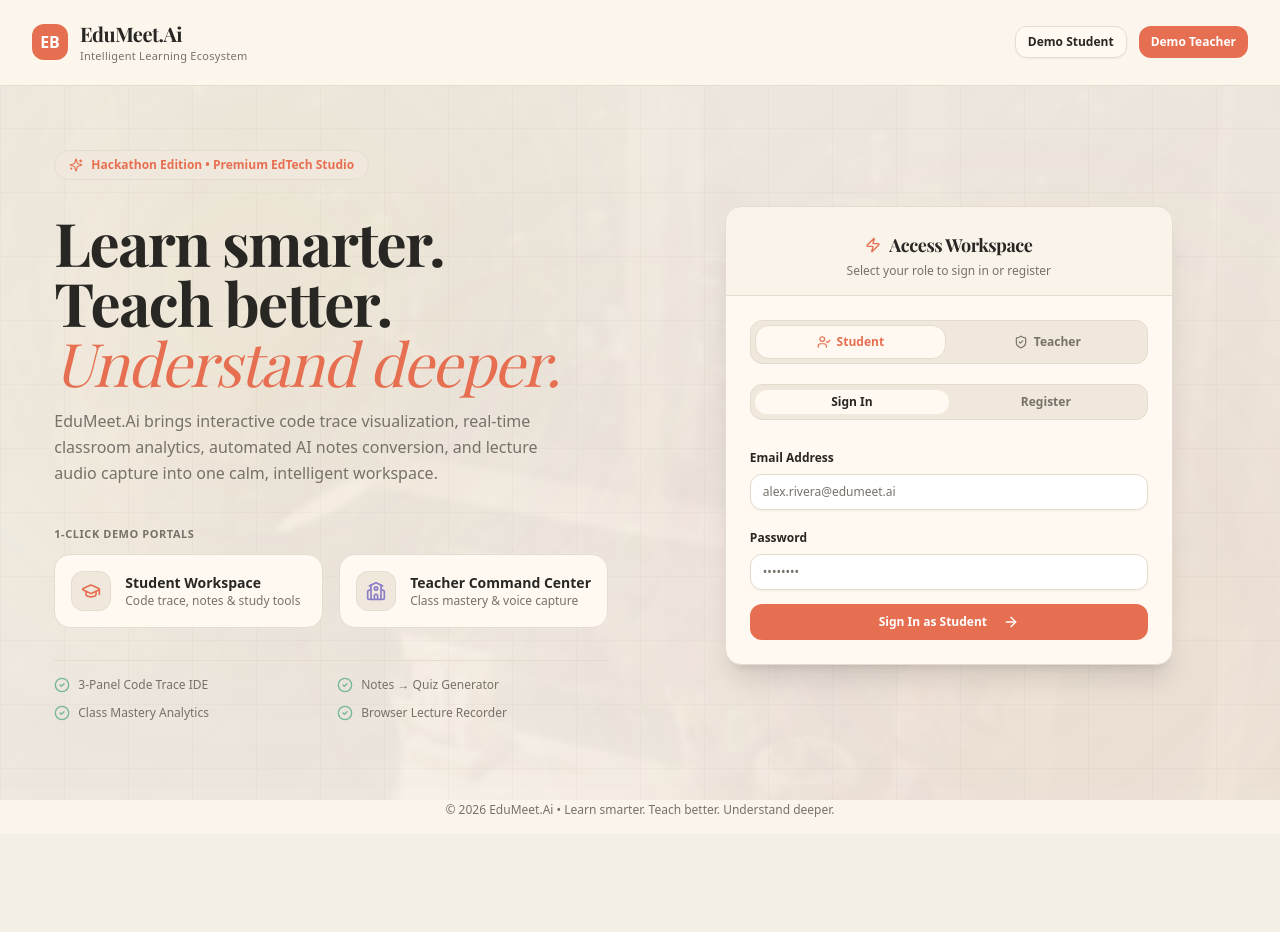
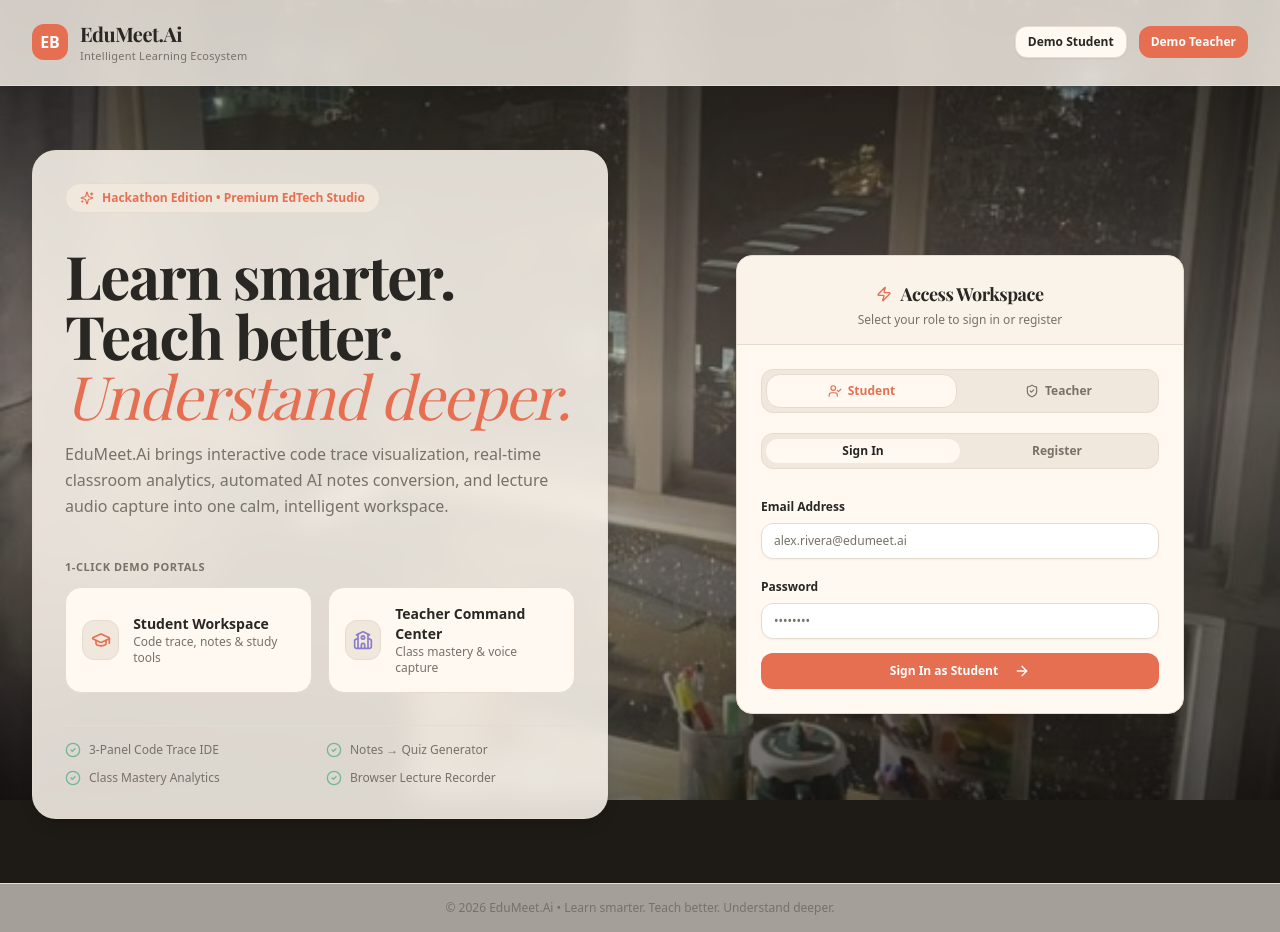
Before and after one commit to Nishaigdtuw/AULYN, a Next.js app: page / in a window 1280 px wide. Before the commit the page ends 834 px from the top, so only its background shows below. Built offline with nearby package versions, Linux system fonts and the light colour scheme.

Commit message:
Fix background photo visibility: remove opaque container backgrounds, enable vibrant study night image background across all portals

```diff
--- a/app/layout.tsx
+++ b/app/layout.tsx
@@ -34,7 +34,7 @@ export default function RootLayout({
   return (
     <html lang="en" className="light">
       <body
-        className={`${playfairDisplay.variable} ${plusJakartaSans.variable} ${jetbrainsMono.variable} font-sans bg-[#F4EFE7] text-[#292724] antialiased selection:bg-[#E76F51] selection:text-white min-h-screen relative`}
+        className={`${playfairDisplay.variable} ${plusJakartaSans.variable} ${jetbrainsMono.variable} font-sans bg-[#1e1a16] text-[#292724] antialiased selection:bg-[#E76F51] selection:text-white min-h-screen relative`}
       >
         <Toaster richColors position="top-right" theme="light" />
         {children}
--- a/app/page.tsx
+++ b/app/page.tsx
@@ -129,7 +129,7 @@ export default function AuthPage() {
   }
 
   return (
-    <div className="min-h-screen bg-[#F4EFE7] text-[#292724] flex flex-col justify-between relative overflow-hidden">
+    <div className="min-h-screen bg-transparent text-[#292724] flex flex-col justify-between relative overflow-hidden">
       {/* Abstract Atmospheric Background */}
       <AnimatedLearningBackground />
 
@@ -159,7 +159,7 @@ export default function AuthPage() {
       {/* Main Asymmetric Editorial Section */}
       <main className="max-w-7xl mx-auto px-8 py-16 grid grid-cols-1 lg:grid-cols-12 gap-16 items-center flex-1 z-10">
         {/* Left Column: Senior Designer Editorial Headline */}
-        <div className="lg:col-span-6 space-y-8">
+        <div className="lg:col-span-6 space-y-8 bg-[#FFF9F1]/85 backdrop-blur-md p-8 rounded-3xl border border-[#E5DCD0]/80 shadow-lg">
           <div className="inline-flex items-center space-x-2 px-3.5 py-1.5 rounded-full bg-[#F1E8DD] border border-[#E5DCD0] text-[#E76F51] text-xs font-semibold">
             <Sparkles className="w-3.5 h-3.5" />
             <span>Hackathon Edition • Premium EdTech Studio</span>
--- a/app/student/page.tsx
+++ b/app/student/page.tsx
@@ -236,7 +236,7 @@ export default function StudentPortal() {
   }
 
   return (
-    <div className="min-h-screen bg-[#F4EFE7] text-[#292724] flex flex-col justify-between relative overflow-hidden">
+    <div className="min-h-screen bg-transparent text-[#292724] flex flex-col justify-between relative overflow-hidden">
       {/* Clean Abstract Atmospheric Background */}
       <AnimatedLearningBackground />
 
--- a/app/teacher/page.tsx
+++ b/app/teacher/page.tsx
@@ -393,7 +393,7 @@ export default function TeacherPortal() {
   }
 
   return (
-    <div className="min-h-screen bg-[#F4EFE7] text-[#292724] flex flex-col justify-between relative overflow-hidden">
+    <div className="min-h-screen bg-transparent text-[#292724] flex flex-col justify-between relative overflow-hidden">
       {/* Clean Background */}
       <AnimatedLearningBackground />
 
--- a/components/animated-learning-background.tsx
+++ b/components/animated-learning-background.tsx
@@ -5,56 +5,41 @@ import Image from 'next/image'
 export default function AnimatedLearningBackground() {
   return (
     <div className="fixed inset-0 pointer-events-none overflow-hidden z-0 select-none">
-      {/* User's Theme Background Image (Cozy Study Night Scene) */}
-      <div className="absolute inset-0">
+      {/* High-Resolution Study Night Photo Background */}
+      <div className="absolute inset-0 z-0">
         <Image
           src="/bg-study.jpg"
           alt="Cozy Study Ambient Background"
           fill
           priority
           sizes="100vw"
-          className="object-cover object-center transform scale-105 transition-transform duration-1000 opacity-25 filter blur-[2px]"
+          className="object-cover object-center transform scale-100 opacity-80 filter brightness-95 contrast-105"
         />
       </div>
 
-      {/* Warm Ivory Base Tint & Overlay Gradient for Perfect UI Legibility */}
+      {/* Subtle Warm Atmospheric Lighting Overlay */}
       <div
-        className="absolute inset-0"
+        className="absolute inset-0 z-1"
         style={{
-          background: 'linear-gradient(135deg, rgba(244, 239, 231, 0.88) 0%, rgba(247, 241, 232, 0.82) 50%, rgba(241, 232, 221, 0.90) 100%)'
+          background: 'linear-gradient(180deg, rgba(30, 26, 22, 0.45) 0%, rgba(244, 239, 231, 0.25) 50%, rgba(30, 26, 22, 0.55) 100%)'
         }}
       />
 
-      {/* Soft Lamp Glow Atmospheric Blobs (Matching Warm Lighting in Photo) */}
+      {/* Soft Ambient Desk Lamp Glow Accent */}
       <div
-        className="absolute top-[-5%] left-[-5%] w-[650px] h-[650px] rounded-full blur-[150px] opacity-40 animate-pulse"
+        className="absolute bottom-[10%] left-[10%] w-[500px] h-[500px] rounded-full blur-[140px] opacity-35 animate-pulse z-2"
         style={{
-          background: 'radial-gradient(circle, rgba(233,185,73,0.35) 0%, rgba(247,241,232,0) 70%)',
-          animationDuration: '10s'
+          background: 'radial-gradient(circle, rgba(245, 195, 95, 0.4) 0%, rgba(247,241,232,0) 70%)',
+          animationDuration: '8s'
         }}
       />
 
+      {/* City Sky Glow Accent */}
       <div
-        className="absolute top-[30%] right-[-8%] w-[700px] h-[700px] rounded-full blur-[160px] opacity-35 animate-pulse"
+        className="absolute top-[0%] right-[10%] w-[600px] h-[600px] rounded-full blur-[160px] opacity-25 animate-pulse z-2"
         style={{
-          background: 'radial-gradient(circle, rgba(231,111,81,0.3) 0%, rgba(247,241,232,0) 70%)',
-          animationDuration: '12s'
-        }}
-      />
-
-      <div
-        className="absolute bottom-[-10%] left-[25%] w-[600px] h-[600px] rounded-full blur-[150px] opacity-30"
-        style={{
-          background: 'radial-gradient(circle, rgba(139,126,200,0.25) 0%, rgba(247,241,232,0) 70%)'
-        }}
-      />
-
-      {/* Fine Grid Noise Overlay */}
-      <div
-        className="absolute inset-0 opacity-[0.025]"
-        style={{
-          backgroundImage: `linear-gradient(to right, #292724 1px, transparent 1px), linear-gradient(to bottom, #292724 1px, transparent 1px)`,
-          backgroundSize: `64px 64px`
+          background: 'radial-gradient(circle, rgba(231, 111, 81, 0.3) 0%, rgba(247,241,232,0) 70%)',
+          animationDuration: '10s'
         }}
       />
     </div>
```
